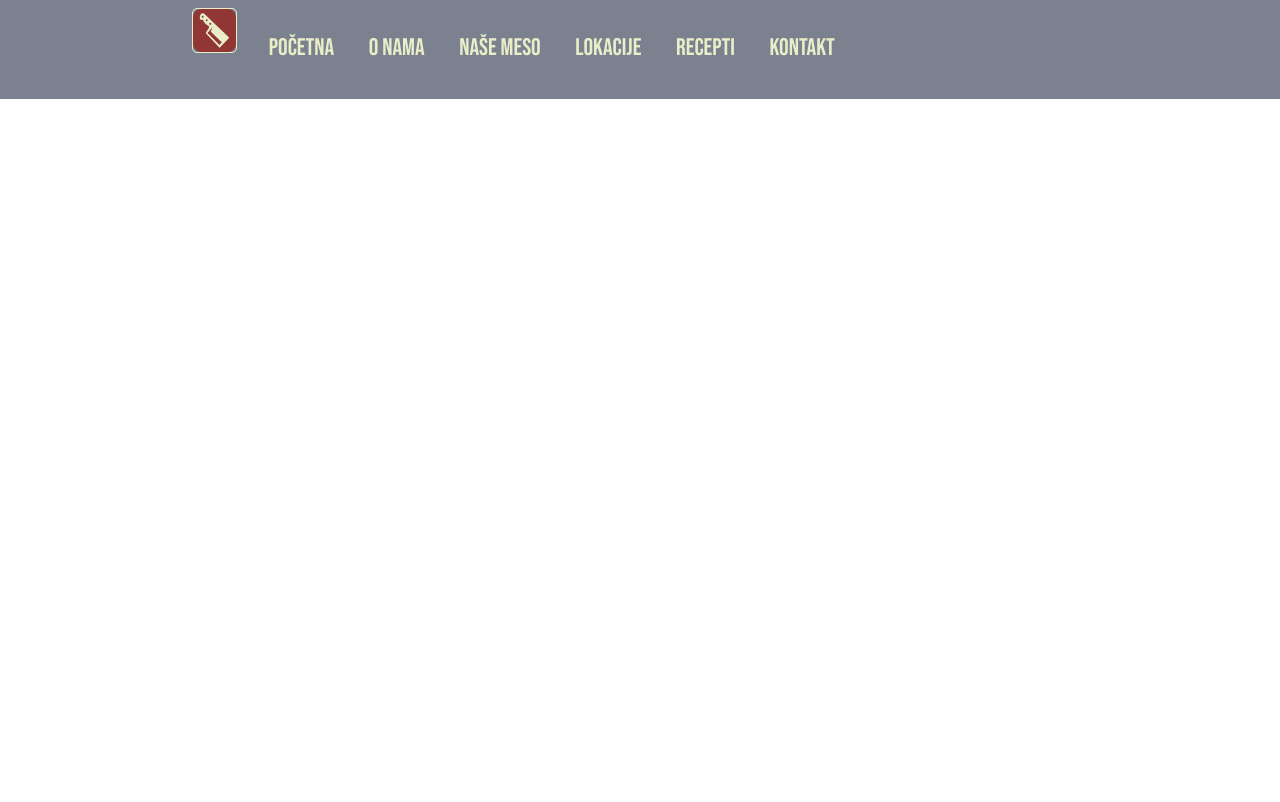
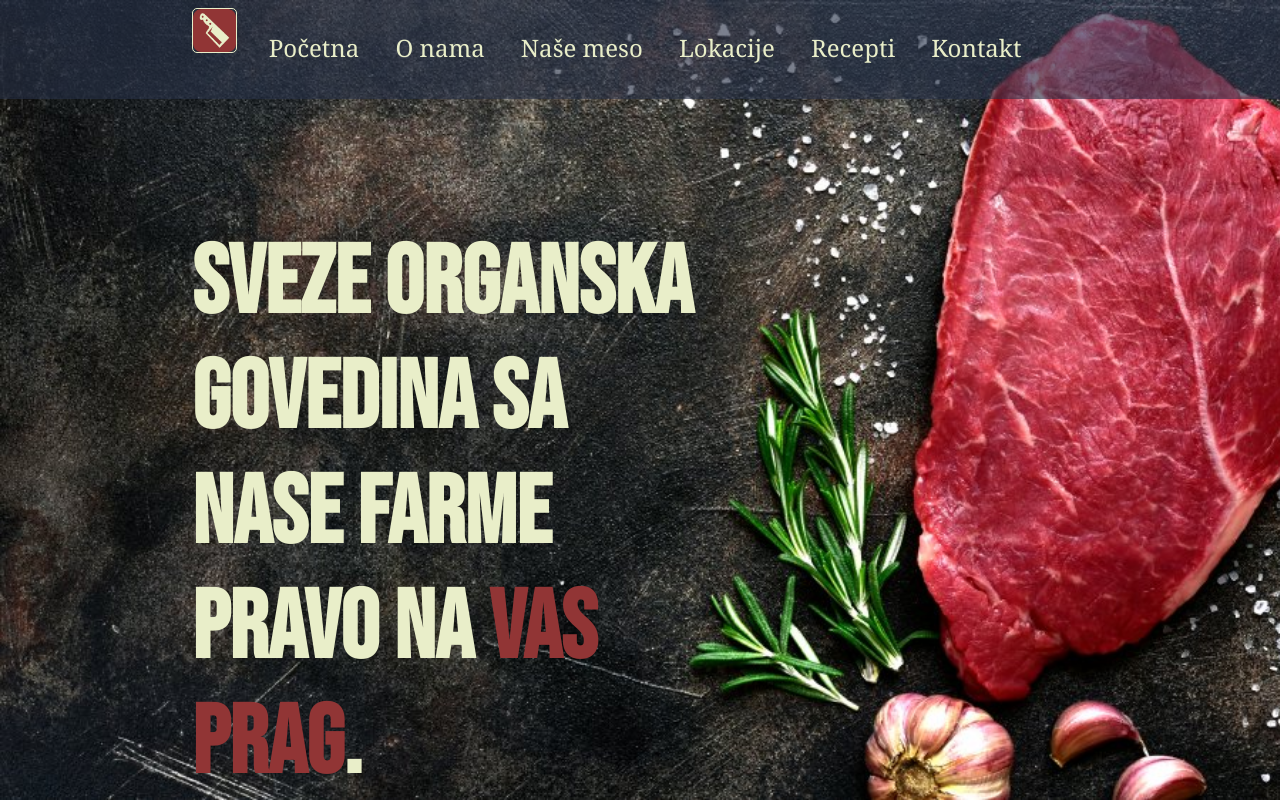
Before and after one commit to Mirkojoja/Butcher_shop, a plain HTML site: page index.html in a window 1280 px wide. Drawn offline with Linux system fonts and the light colour scheme.

Commit message:
Zavrsena main sekcija.

```diff
--- a/index.html
+++ b/index.html
@@ -13,11 +13,8 @@
 </head>
 <body>
     <header>
-        <div class="logo">
-        </div>
         <nav>
             <img src="slike/logo_favicon.png" alt="logo">
-
             <ul>
                 <li><a href="#">Početna</a></li>
                 <li><a href="#">O nama</a></li>
@@ -28,5 +25,14 @@
             </ul>
         </nav>
     </header>
+    <main>
+        <div class="main-text">
+            <h1>sveze organska</h1>
+            <h1>Govedina sa</h1>
+            <h1>Nase farme</h1>
+            <h1>pravo na <span>vas</span></h1>
+            <h1><span>prag</span>.</h1>
+        </div>
+    </main>
 </body>
 </html>
--- a/scss/_vars.scss
+++ b/scss/_vars.scss
@@ -1,5 +1,5 @@
-$main-font: 'Bebas Neue', cursive;
-$logo-font: 'Noto Serif', serif;
+$main-font: 'Noto Serif', serif;
+$logo-font: 'Bebas Neue', cursive;
 
     $blue-background:#283148 ;
 	$main-red: 	#913535	;
--- a/scss/style.scss
+++ b/scss/style.scss
@@ -2,6 +2,14 @@
 @import "vars";
 
 @include main;
+
+section, main ,footer {
+    padding: 3em 15%;
+}
+h1, h2 ,h3 {
+    font-family: $logo-font;
+    color: $yellow-text;
+}
 
 header {
     width: 100%;
@@ -30,10 +38,29 @@ header {
                     color:  $yellow-text;
                     text-decoration: none;
                     font-size: 1.5em;
-                }
+
             }
+            &:hover {
+                background-color: $main-red;
+                text-decoration: underline;
+            }
+        }
 
         }
 
     }
 }
+span {
+    color: $main-red;
+    font-family: $logo-font;
+}
+main {
+    background-image: url("../slike/background_raw.jpg");
+    background-size: cover;
+    height: 100vh;
+
+}
+.main-text {
+    margin-top: 20%;
+    font-size: 3em;
+}
```
Also changed, not shown: css/style.css, 1 other file.
